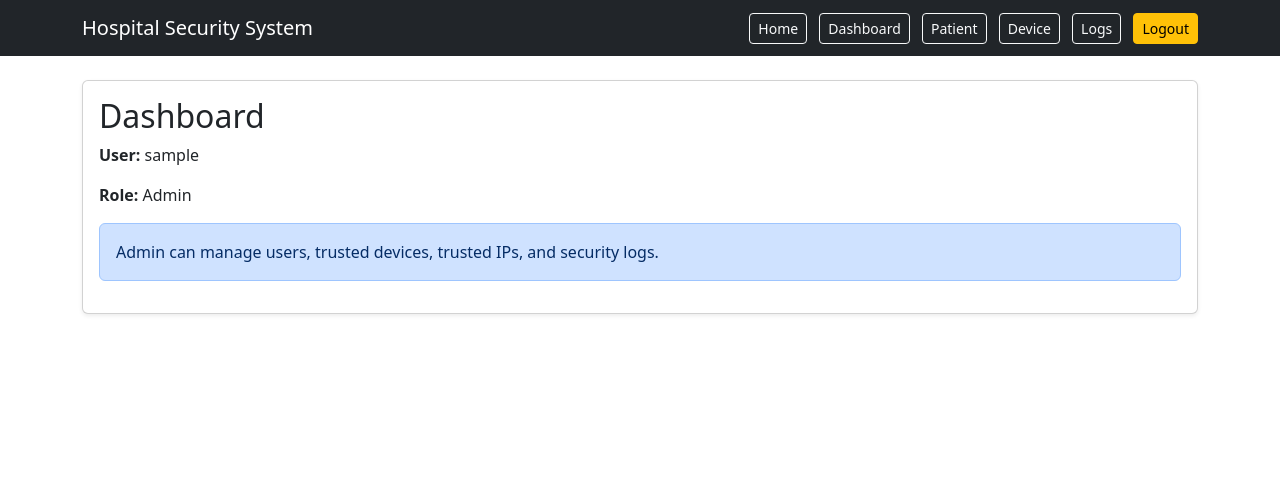
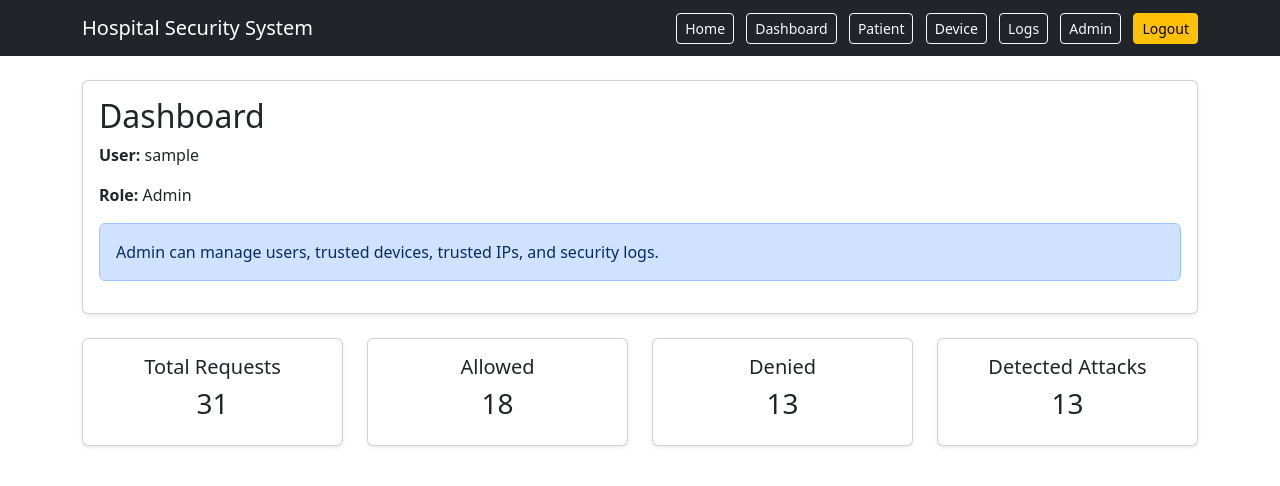
Before and after one commit to veevekmgr9/zero-trust, a Flask app: page /dashboard in a window 1280 px wide. Shown: the top 486 px of the page. Run offline with Flask 3, Linux system fonts and the light colour scheme; the visitor is signed in with stand-in values (Sample User, id 1); data comes from the database, SQL or seed files in the repository; both versions use the stored data as it was after the commit.

Commit message:
Add admin functionality for managing trusted devices and IPs, enhance dashboard, and update patient wise iot device connection

```diff
--- a/app.py
+++ b/app.py
@@ -209,10 +209,31 @@ def dashboard():
         flash("Please log in first.", "warning")
         return redirect(url_for("login"))
 
+    conn = sqlite3.connect("database.db")
+    cursor = conn.cursor()
+
+    cursor.execute("SELECT COUNT(*) FROM security_logs")
+    total_requests = cursor.fetchone()[0]
+
+    cursor.execute("SELECT COUNT(*) FROM security_logs WHERE decision='Allow'")
+    allowed_requests = cursor.fetchone()[0]
+
+    cursor.execute("SELECT COUNT(*) FROM security_logs WHERE decision='Deny'")
+    denied_requests = cursor.fetchone()[0]
+
+    cursor.execute("SELECT COUNT(*) FROM security_logs WHERE attack_type!='Normal'")
+    detected_attacks = cursor.fetchone()[0]
+
+    conn.close()
+
     return render_template(
         "dashboard.html",
         username=session["username"],
-        role=session["role"]
+        role=session["role"],
+        total_requests=total_requests,
+        allowed_requests=allowed_requests,
+        denied_requests=denied_requests,
+        detected_attacks=detected_attacks
     )
 
 
@@ -315,6 +336,7 @@ def device():
         requested_action = request.form["requested_action"]
         request_count = int(request.form["request_count"])
         user_input = request.form["user_input"]
+        patient_id = request.form.get("patient_id")
 
         simulated_ip = request.form.get("simulated_ip", "").strip()
         ip_address = simulated_ip if simulated_ip else request.remote_addr
@@ -332,8 +354,7 @@ def device():
 
         if decision == "Allow" and device_name in IOT_DEVICES:
             displayed_device = IOT_DEVICES[device_name]
-            patient_id = displayed_device["patient_id"]
-            linked_patient = PATIENTS.get(patient_id)
+            patient_id = PATIENTS.get(patient_id)
 
             device_text = f"""
 Device Name: {device_name}
@@ -374,10 +395,10 @@ Last Reading: {displayed_device['last_reading']}
         role=session["role"],
         result=result,
         displayed_device=displayed_device,
-        linked_patient=linked_patient,
         encrypted_device_data=encrypted_device_data,
         decrypted_device_data=decrypted_device_data,
-        devices=IOT_DEVICES
+        devices=IOT_DEVICES,
+        patients=PATIENTS
     )
 
 @app.route("/logs")
@@ -403,6 +424,55 @@ def logs():
 
     return render_template("logs.html", role=session["role"], logs_data=logs_data)
 
+@app.route("/admin", methods=["GET", "POST"])
+def admin():
+    if "username" not in session:
+        flash("Please log in first.", "warning")
+        return redirect(url_for("login"))
+
+    if session["role"] != "Admin":
+        flash("Access denied. Admin only.", "danger")
+        return redirect(url_for("dashboard"))
+
+    if request.method == "POST":
+        new_ip = request.form.get("new_ip", "").strip()
+        new_device = request.form.get("new_device", "").strip()
+
+        if new_ip:
+            if new_ip not in TRUSTED_IPS:
+                TRUSTED_IPS.append(new_ip)
+                flash(f"Trusted IP added: {new_ip}", "success")
+            else:
+                flash("IP already exists in trusted list.", "info")
+
+        if new_device:
+            patient_id = request.form.get("patient_id", "").strip()
+            device_status = request.form.get("device_status", "").strip() or "Connected"
+            last_reading = request.form.get("last_reading", "").strip() or "No reading available yet"
+
+            if new_device not in TRUSTED_DEVICES:
+                TRUSTED_DEVICES.append(new_device)
+
+                IOT_DEVICES[new_device] = {
+                    "device_id": f"D{len(IOT_DEVICES) + 1:03}",
+                    "patient_id": patient_id,
+                    "status": device_status,
+                    "last_reading": last_reading
+                }
+
+                flash(f"Trusted device added: {new_device}", "success")
+            else:
+                flash("Device already exists in trusted list.", "info")
+
+        return redirect(url_for("admin"))
+
+    return render_template(
+        "admin.html",
+        trusted_ips=TRUSTED_IPS,
+        trusted_devices=TRUSTED_DEVICES,
+        users=USERS,
+        patient=PATIENTS,
+    )
 
 if __name__ == "__main__":
     init_db()
--- a/templates/dashboard.html
+++ b/templates/dashboard.html
@@ -1,7 +1,7 @@
 {% extends "layout.html" %}
 
 {% block content %}
-<div class="card shadow-sm">
+<div class="card shadow-sm mb-4">
     <div class="card-body">
         <h2>Dashboard</h2>
         <p><strong>User:</strong> {{ username }}</p>
@@ -13,13 +13,51 @@
         </div>
         {% elif role == "Doctor" %}
         <div class="alert alert-success">
-            Doctor can access and update patient records based on Zero Trust verification.
+            Doctor can access and update patient records after Zero Trust verification.
         </div>
         {% elif role == "Nurse" %}
         <div class="alert alert-info">
-            Nurse can access limited patient information based on Zero Trust verification.
+            Nurse can access limited patient information after Zero Trust verification.
         </div>
         {% endif %}
     </div>
 </div>
+
+<div class="row">
+    <div class="col-md-3">
+        <div class="card shadow-sm text-center mb-3">
+            <div class="card-body">
+                <h5>Total Requests</h5>
+                <h3>{{ total_requests }}</h3>
+            </div>
+        </div>
+    </div>
+
+    <div class="col-md-3">
+        <div class="card shadow-sm text-center mb-3">
+            <div class="card-body">
+                <h5>Allowed</h5>
+                <h3>{{ allowed_requests }}</h3>
+            </div>
+        </div>
+    </div>
+
+    <div class="col-md-3">
+        <div class="card shadow-sm text-center mb-3">
+            <div class="card-body">
+                <h5>Denied</h5>
+                <h3>{{ denied_requests }}</h3>
+            </div>
+        </div>
+    </div>
+
+    <div class="col-md-3">
+        <div class="card shadow-sm text-center mb-3">
+            <div class="card-body">
+                <h5>Detected Attacks</h5>
+                <h3>{{ detected_attacks }}</h3>
+            </div>
+        </div>
+    </div>
+</div>
 {% endblock %}
--- a/templates/layout.html
+++ b/templates/layout.html
@@ -18,7 +18,9 @@
                 <a class="btn btn-outline-light btn-sm me-2" href="/patient">Patient</a>
                 <a class="btn btn-outline-light btn-sm me-2" href="/device">Device</a>
                 <a class="btn btn-outline-light btn-sm me-2" href="/logs">Logs</a>
-
+                {% if session.get('role') == 'Admin' %}
+                <a class="btn btn-outline-light btn-sm me-2" href="/admin">Admin</a>
+                {% endif %}
                 {% if session.get('username') %}
                 <a class="btn btn-warning btn-sm" href="/logout">Logout</a>
                 {% else %}
```
Also changed, not shown: templates/admin.html (+20 -0 lines), templates/device.html (+10 -0 lines), database.db.
